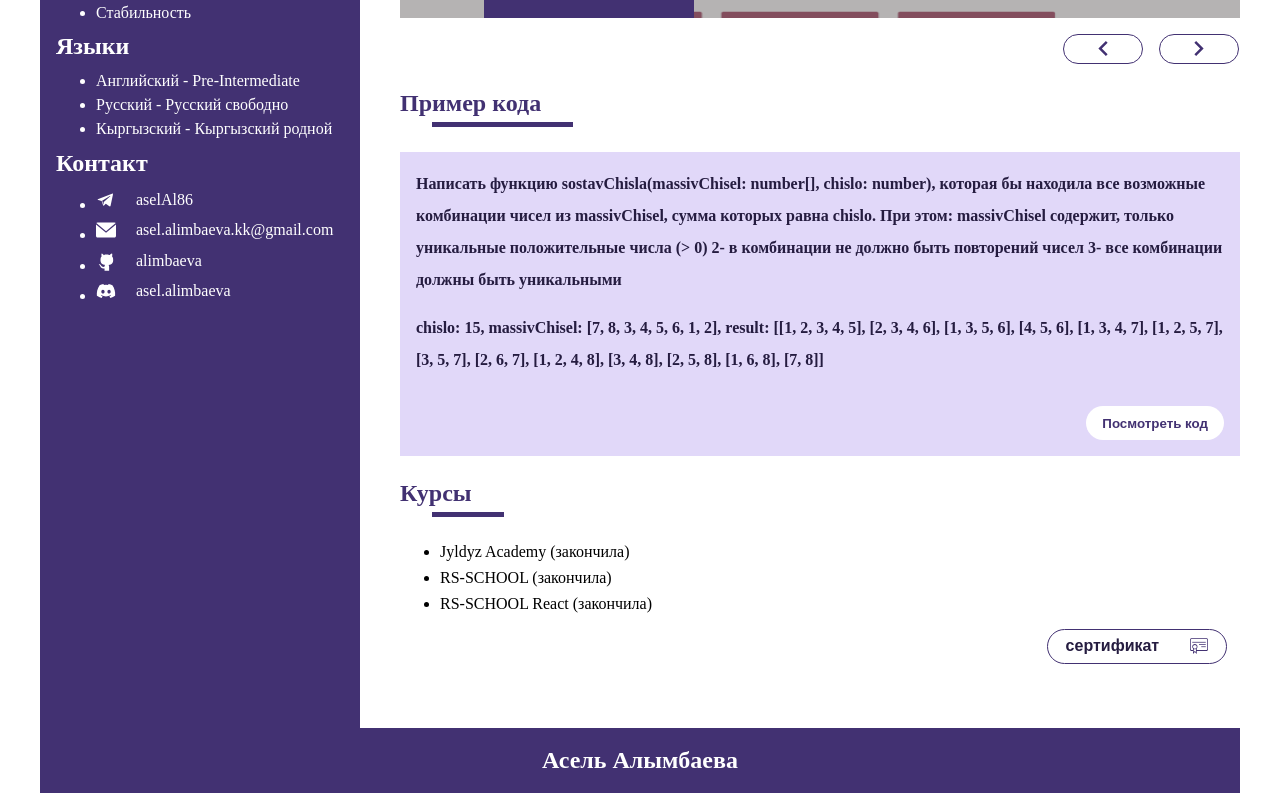
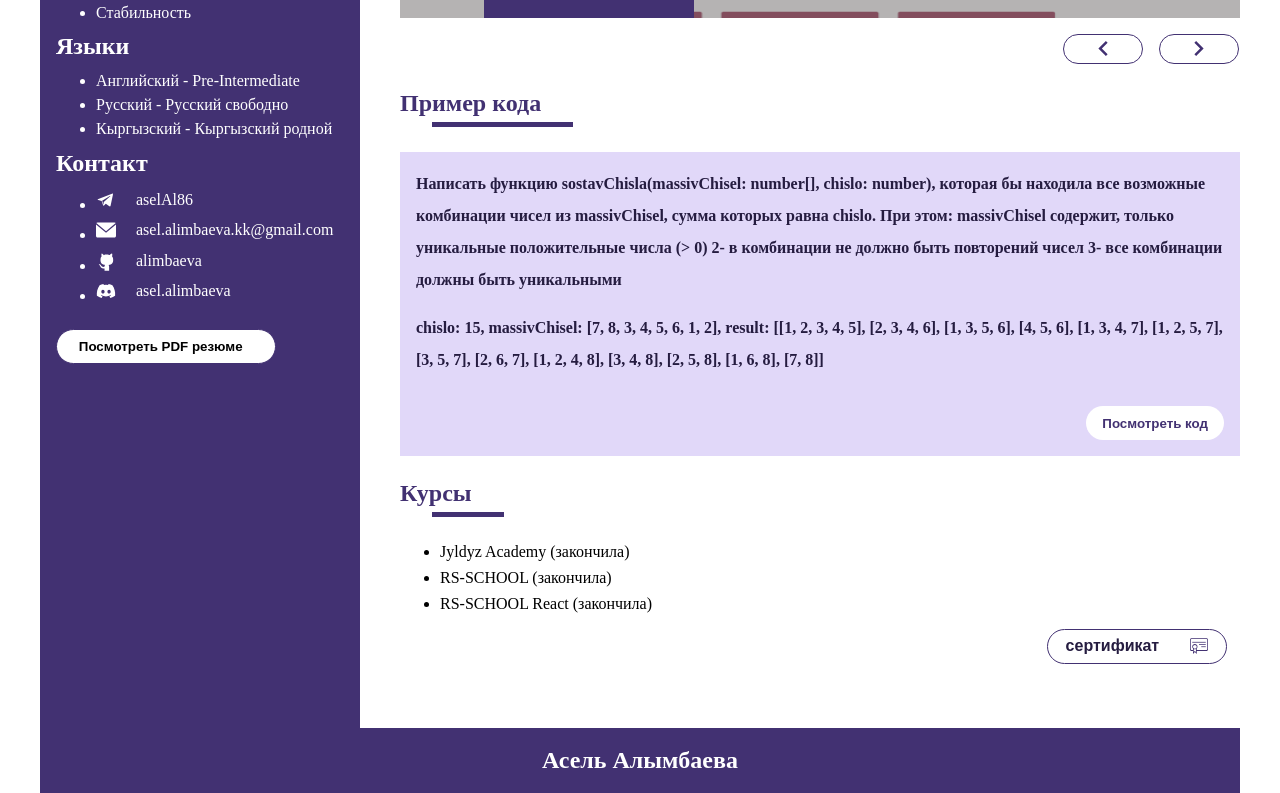
Before and after one commit to alimbaeva/cv, a React (Create React App) app: page / in a window 1280 px wide. Shown: the part 874-1667 px from the top of the page. Built offline with nearby package versions, Linux system fonts and the light colour scheme.

Commit message:
feat: add pdf file

```diff
--- a/package.json
+++ b/package.json
@@ -4,6 +4,8 @@
   "private": true,
   "dependencies": {
     "@emotion/styled": "^11.10.5",
+    "@react-pdf-viewer/core": "^3.11.0",
+    "@react-pdf-viewer/get-file": "^3.11.0",
     "@reduxjs/toolkit": "^1.9.3",
     "@testing-library/jest-dom": "^5.16.5",
     "@testing-library/react": "^13.4.0",
@@ -23,6 +25,7 @@
     "eslint-plugin-react": "^7.29.4",
     "husky": "^7.0.4",
     "lint-staged": "^12.4.1",
+    "pdfjs-dist": "^3.3.122",
     "prettier": "^2.6.2",
     "react": "^18.2.0",
     "react-dom": "^18.2.0",
--- /dev/null
+++ b/src/components/pdf/ViewPDF.scss
@@ -0,0 +1,19 @@
+.pdf {
+    width: 77%;
+    margin-top: 1rem;
+
+    &__btn {
+        width: 97%;
+        margin-bottom: 1.2rem;
+    }
+}
+
+@media (max-width: 768px) {
+    .pdf {
+        width: 100%;
+
+        &__btn {
+            width: 100%;
+        }
+    }
+}
--- /dev/null
+++ b/src/components/pdf/ViewPDF.tsx
@@ -0,0 +1,58 @@
+import { FC } from 'react';
+import { Worker } from '@react-pdf-viewer/core';
+// Import the main component
+import { Viewer } from '@react-pdf-viewer/core';
+import { getFilePlugin } from '@react-pdf-viewer/get-file/lib/index';
+
+// Import the styles
+import '@react-pdf-viewer/core/lib/styles/index.css';
+import './ViewPDF.scss';
+import { BackBtn } from '../portfolioSlide/BackBtn';
+
+export const ViewPDF: FC = () => {
+  const getFilePluginInstance = getFilePlugin();
+  const { DownloadButton } = getFilePluginInstance;
+
+  return (
+    <div className="main pdf">
+      <div
+        className="rpv-core__viewer"
+        style={{
+          border: '1px solid rgba(0, 0, 0, 0.3)',
+          display: 'flex',
+          flexDirection: 'column',
+          height: '100%',
+          width: '90%',
+        }}
+      >
+        <div className="pdf__btn">
+          <BackBtn />
+        </div>
+        <div
+          style={{
+            alignItems: 'center',
+            backgroundColor: '#eeeeee',
+            borderBottom: '1px solid rgba(0, 0, 0, 0.3)',
+            display: 'flex',
+            padding: '4px',
+          }}
+        >
+          <DownloadButton />
+        </div>
+        <div
+          style={{
+            flex: 1,
+            overflow: 'hidden',
+          }}
+        >
+          <Worker workerUrl="https://unpkg.com/pdfjs-dist@3.3.122/build/pdf.worker.min.js">
+            <Viewer fileUrl="/rez.pdf" plugins={[getFilePluginInstance]} />
+          </Worker>
+        </div>
+        <div className="pdf__btn">
+          <BackBtn />
+        </div>
+      </div>
+    </div>
+  );
+};
--- a/src/components/portfolioSlide/BackBtn.tsx
+++ b/src/components/portfolioSlide/BackBtn.tsx
@@ -1,7 +1,7 @@
 import { FC } from 'react';
 import { useDispatch, useSelector } from 'react-redux';
 import { RootState } from '../../store';
-import { setShow } from '../../store/teaskReducer';
+import { setShow, setViewerPDF } from '../../store/teaskReducer';
 
 export const BackBtn: FC = () => {
   const { color } = useSelector((state: RootState) => state.ColorReducer);
@@ -9,6 +9,7 @@ export const BackBtn: FC = () => {
 
   const handleBack = () => {
     dispatch(setShow(false));
+    dispatch(setViewerPDF(false));
   };
 
   return (
--- a/src/components/skills/Skills.tsx
+++ b/src/components/skills/Skills.tsx
@@ -1,14 +1,19 @@
 import { FC } from 'react';
-import { useSelector } from 'react-redux';
-import data from '../../data/data';
+import { useDispatch, useSelector } from 'react-redux';
 import { RootState } from '../../store';
 import { ListSkills } from './ListSkills';
 import { ObjLists } from './ObjLists';
+import { setViewerPDF } from '../../store/teaskReducer';
 import './skillsBlock.scss';
 
 export const Skills: FC = () => {
   const { translate } = useSelector((store: RootState) => store.reducerLanguage);
   const { color } = useSelector((state: RootState) => state.ColorReducer);
+  const dispatch = useDispatch();
+
+  const handlePDF = () => {
+    dispatch(setViewerPDF(true));
+  };
 
   return (
     <div className={color ? 'skills-blockDark' : 'skills-block'}>
@@ -31,6 +36,11 @@ export const Skills: FC = () => {
           <h2>{translate.contactsTitle}</h2>
           <ObjLists objList={translate.contactsList} />
         </div>
+        <div className="view-pdf">
+          <button onClick={handlePDF}>
+            <p>Посмотреть PDF резюме</p>
+          </button>
+        </div>
       </div>
     </div>
   );
--- a/src/components/skills/skillsBlock.scss
+++ b/src/components/skills/skillsBlock.scss
@@ -37,6 +37,34 @@
             font-size: 1.06rem;
             transform: translateX(5%);
             transition: 1s;
+        }
+
+        .view-pdf {
+            margin-top: 1.6rem;
+            button {
+                position: relative;
+                width: 220px;
+                height: 35px;
+                margin-top: 2rem;
+                @extend %display-flex;
+                background-color: $background;
+                margin-top: 1rem;
+                border-radius: 20px;
+                border: 1px solid $primary-color;
+                cursor: pointer;
+
+                p {
+                    font-weight: 700;
+                    position: absolute;
+                    transform: translateY(-50%);
+                    top: 50%;
+                    left: 10%;
+                }
+            }
+
+            button:hover {
+                @extend %btn-hover-shadow;
+            }
         }
     }
 
@@ -84,7 +112,7 @@
         background-size: cover;
     }
 
-    .skills-block__text {
+    .skills-blockDark__text {
         h2 {
             margin: .7rem 0;
         }
@@ -98,6 +126,35 @@
             font-size: 1.06rem;
             transform: translateX(5%);
             transition: 1s;
+        }
+
+        .view-pdf {
+            margin-top: 1.6rem;
+            button {
+                position: relative;
+                width: 220px;
+                height: 35px;
+                margin-bottom: 2rem;
+                @extend %display-flex;
+                background-color: $backgroundDark;
+                margin-top: 1rem;
+                border-radius: 20px;
+                border: none;
+                cursor: pointer;
+
+                p {
+                    font-weight: 700;
+                    position: absolute;
+                    transform: translateY(-50%);
+                    top: 50%;
+                    left: 10%;
+                }
+            }
+
+            button:hover {
+                @extend %btn-hover-shadow;
+                box-shadow: inset 0px 0px 10px 3px $Dark;
+            }
         }
     }
 
--- a/src/rezume/Rezume.tsx
+++ b/src/rezume/Rezume.tsx
@@ -3,12 +3,13 @@ import { useSelector } from 'react-redux';
 import { Footer } from '../components/footer/Footer';
 import { Header } from '../components/header/Header';
 import { Main } from '../components/main/Main';
+import { ViewPDF } from '../components/pdf/ViewPDF';
 import { MoreAboutTopic } from '../components/portfolioSlide/MoreAboutTopic';
 import { Skills } from '../components/skills/Skills';
 import { RootState } from '../store';
 
 export const Rezume: FC = () => {
-  const { number, show } = useSelector((store: RootState) => store.reducerTask);
+  const { number, show, viewerPDF } = useSelector((store: RootState) => store.reducerTask);
   return (
     <div className="container">
       <Header />
@@ -16,7 +17,8 @@ export const Rezume: FC = () => {
       {!show && (
         <>
           <Skills />
-          <Main />
+          {viewerPDF && <ViewPDF />}
+          {!viewerPDF && <Main />}
         </>
       )}
       <Footer />
--- a/src/store/teaskReducer.ts
+++ b/src/store/teaskReducer.ts
@@ -3,6 +3,7 @@ import { createSlice } from '@reduxjs/toolkit';
 interface ITask {
   number: number;
   show: boolean;
+  viewerPDF: boolean;
 }
 
 const TaskInitialState: ITask = {
@@ -10,6 +11,7 @@ const TaskInitialState: ITask = {
     ? Number(localStorage.getItem('numberPortfolio'))
     : 0,
   show: false,
+  viewerPDF: false,
 };
 
 export const TaskSlice = createSlice({
@@ -22,11 +24,14 @@ export const TaskSlice = createSlice({
     setShow: (state: ITask, action) => {
       state.show = action.payload;
     },
+    setViewerPDF: (state: ITask, action) => {
+      state.viewerPDF = action.payload;
+    },
   },
 });
 
 const { actions: actionTask, reducer: reducerTask } = TaskSlice;
 
-export const { setNumber, setShow } = actionTask;
+export const { setNumber, setShow, setViewerPDF } = actionTask;
 
 export default reducerTask;
```
Also changed, not shown: 2 other files (tests, documents, lock files or other folders).
